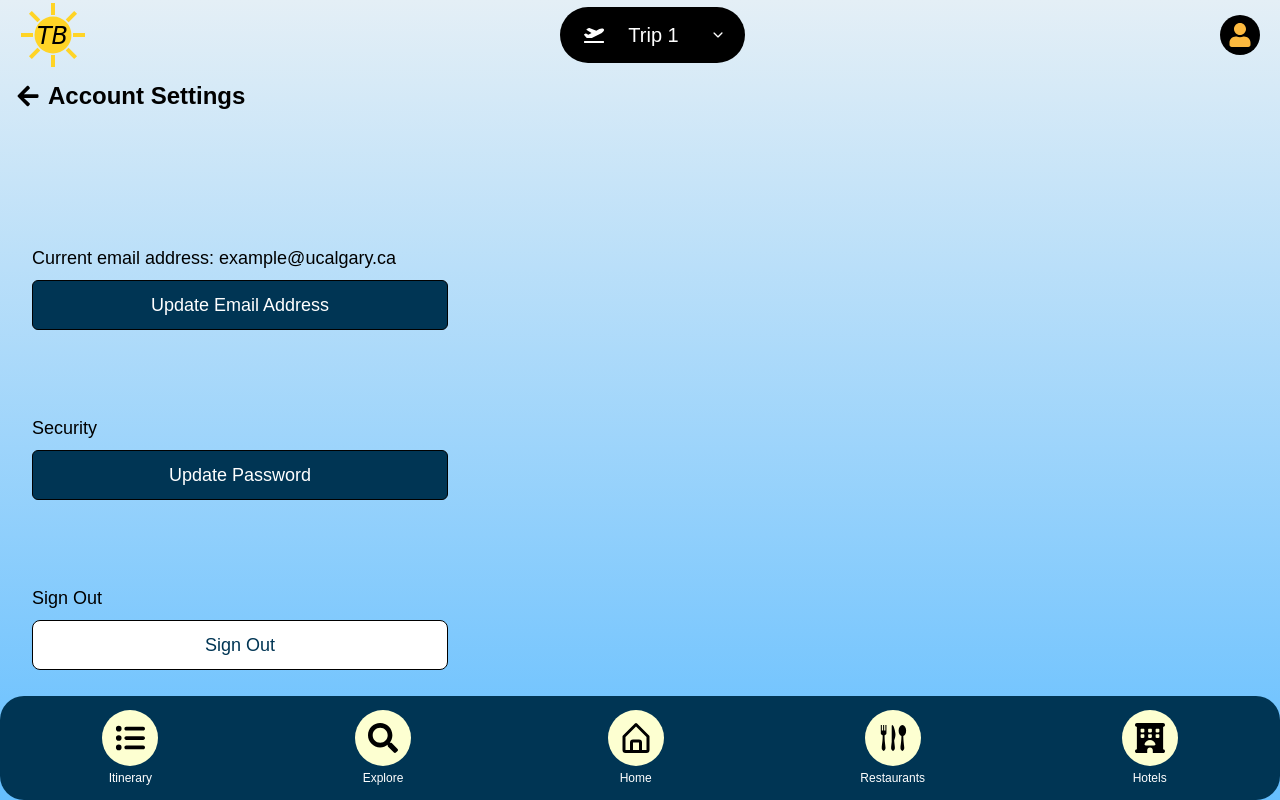
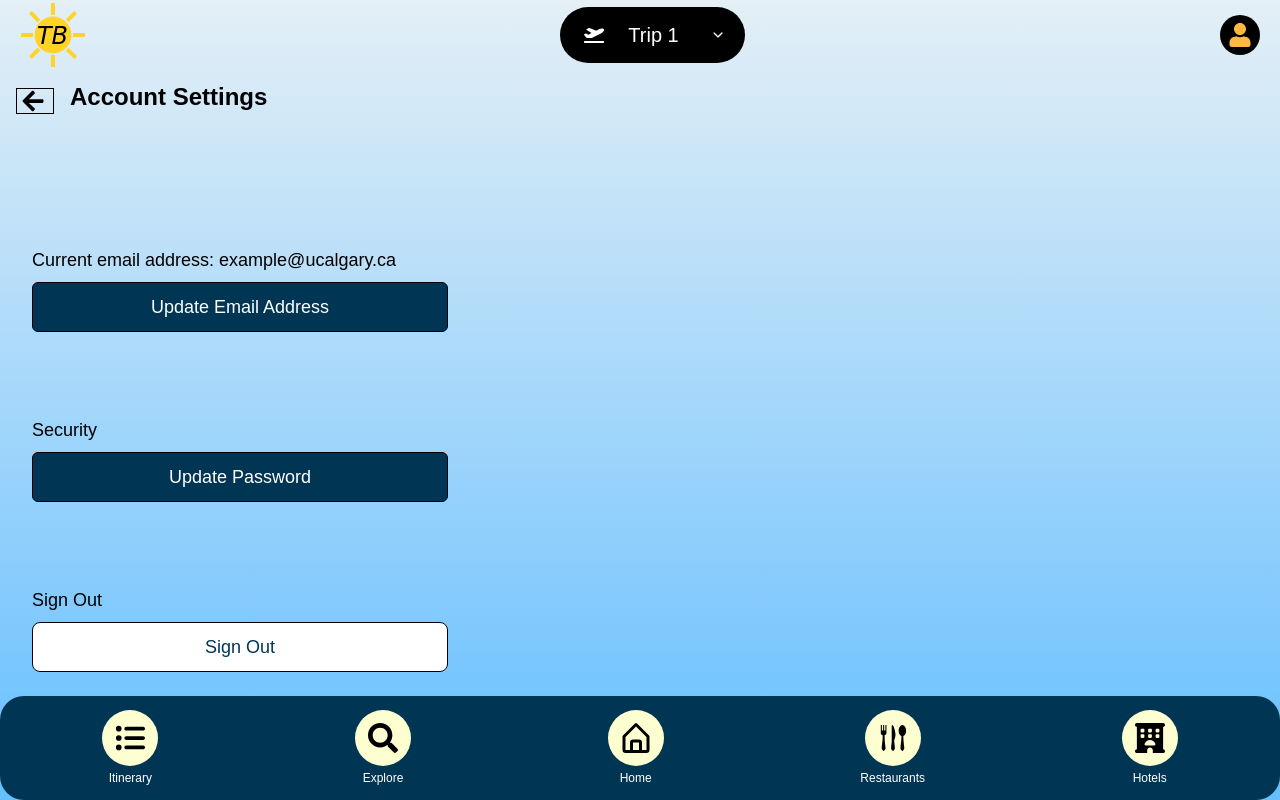
Before and after one commit to KhushiChoksi/CPSC481_T8G2, a Next.js app in the folder travel-app/: page /account-settings in a window 1280 px wide. Built offline with nearby package versions, Linux system fonts and the light colour scheme.

Commit message:
Added title to back button.

```diff
--- a/travel-app/src/app/components/BackButton.tsx
+++ b/travel-app/src/app/components/BackButton.tsx
@@ -13,7 +13,7 @@ interface BackButtonProps {
 const BackButton: React.FC<BackButtonProps> = ({
   onClick,
   ariaLabel = "Go back",
-  title = "Go back",
+  title = "",
 }) => {
   const router = useRouter();
 
@@ -23,15 +23,18 @@ const BackButton: React.FC<BackButtonProps> = ({
   };
 
   return (
+    <div className="flex flex-row mt-2">
     <button
       type="button"
       onClick={handleBackClick}
-      className="mr-2"
+      className="mr-2 pl-1 pr-2 border border-1 border-solid border-black"
       aria-label={ariaLabel}
       title={title}
     >
-      <FaArrowLeft className="text-black h-6 w-6" />
+      <FaArrowLeft className="text-4xl text-black h-6 w-6" />
     </button>
+    <h2 className="ml-2 text-2xl font-bold">{title}</h2>
+    </div>
   );
 };
 
```
